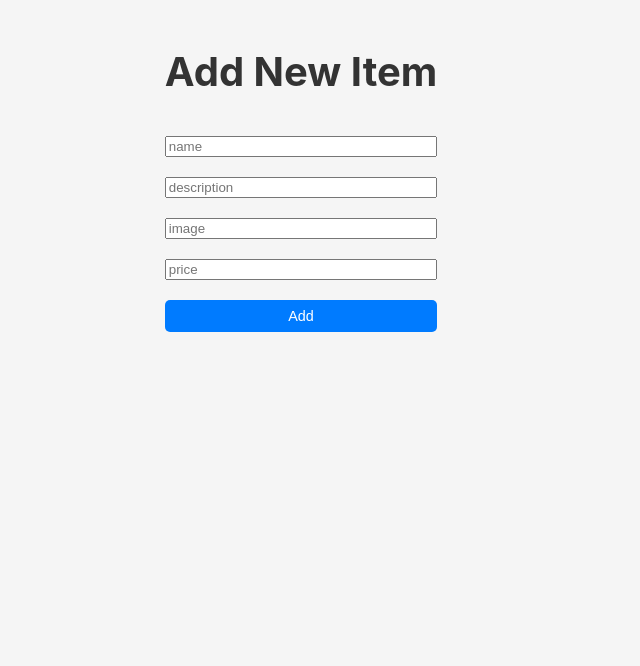
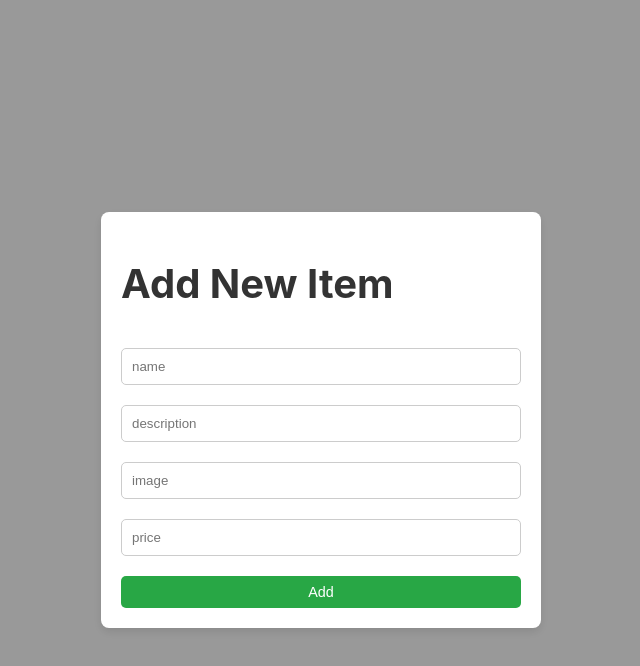
Before and after one commit to AndyParmesan/gunpla_marketplace, a React (Create React App) app in the folder frontend/: page /add in a window 1280 px wide. Shown: the top 666 px of the page, without its empty margins (339-979 px from the left). Built offline with nearby package versions, Linux system fonts and the light colour scheme.

Commit message:
Add orders, View Cart, Shop Now, and Checkout

```diff
--- a/frontend/src/App.js
+++ b/frontend/src/App.js
@@ -1,26 +1,23 @@
-import{
-  BrowserRouter,
-  Routes,
-  Route,
-
-} from "react-router-dom";
+import { BrowserRouter as Router, Routes, Route } from "react-router-dom";
+import { useState } from "react";
 import Gunpla from "./pages/Gunpla";
 import Update from "./pages/Update";
 import Add from "./pages/Add";
-import "./styles.css"
+import Orders from "./pages/Orders";
+import "./styles.css";
 
 function App() {
+  const [orders, setOrders] = useState([]);
+
   return (
-    <div className="App">
-      <BrowserRouter>
+    <Router>
       <Routes>
-        <Route path="/" element={<Gunpla/>}></Route>
-        <Route path="/Add" element= {<Add/>}></Route>
-        <Route path="/Update/:id" element= {<Update/>}></Route>
-
+        <Route path="/" element={<Gunpla setOrders={setOrders} />} />
+        <Route path="/add" element={<Add />} />
+        <Route path="/update/:id" element={<Update />} />
+        <Route path="/orders" element={<Orders orders={orders} setOrders={setOrders} />} />
       </Routes>
-      </BrowserRouter>
-    </div>
+    </Router>
   );
 }
 
--- a/frontend/src/pages/Add.jsx
+++ b/frontend/src/pages/Add.jsx
@@ -1,9 +1,9 @@
-import axios from 'axios'
-import React, { useState } from 'react'
-import { useNavigate } from 'react-router-dom'
+import React, { useState } from 'react';
+import axios from 'axios';
+import { useNavigate } from 'react-router-dom';
 
 const Add = () => {
-  const [Gunpla, setGunpla] = useState({
+  const [gunpla, setGunpla] = useState({
     prod_name: "",
     prod_description: "",
     price: null,
@@ -17,28 +17,48 @@ const Add = () => {
 
   const handleClick = async (e) => {
     e.preventDefault();
-    // Validation
-    if (!Gunpla.prod_name || !Gunpla.prod_description || !Gunpla.price || !Gunpla.image) {
+    if (!gunpla.prod_name || !gunpla.prod_description || !gunpla.price || !gunpla.image) {
       alert("Please fill in all fields.");
       return;
     }
     try {
-      await axios.post("http://localhost:8800/Gunpla", Gunpla);
+      await axios.post("http://localhost:8800/gunpla", gunpla);
       navigate("/");
     } catch (err) {
-      console.log(err);
+      console.error(err);
     }
   };
 
   return (
-    <div className="form">
-      <h1>Add New Item</h1>
-      <input type="text" placeholder="name" onChange={handleChange} name="prod_name" />
-      <input type="text" placeholder="description" onChange={handleChange} name="prod_description" />
-      <input type="text" placeholder="image" onChange={handleChange} name="image" />
-      <input type="number" placeholder="price" onChange={handleChange} name="price" />
-
-      <button onClick={handleClick}>Add</button>
+    <div className="form-container">
+      <div className="form">
+        <h1>Add New Item</h1>
+        <input
+          type="text"
+          placeholder="name"
+          onChange={handleChange}
+          name="prod_name"
+        />
+        <input
+          type="text"
+          placeholder="description"
+          onChange={handleChange}
+          name="prod_description"
+        />
+        <input
+          type="text"
+          placeholder="image"
+          onChange={handleChange}
+          name="image"
+        />
+        <input
+          type="number"
+          placeholder="price"
+          onChange={handleChange}
+          name="price"
+        />
+        <button onClick={handleClick}>Add</button>
+      </div>
     </div>
   );
 };
--- /dev/null
+++ b/frontend/src/pages/Orders.jsx
@@ -0,0 +1,83 @@
+import React from "react";
+import { Link } from "react-router-dom";
+
+const Orders = ({ orders, setOrders }) => {
+  // Calculate total price
+  const totalPrice = orders.reduce((sum, item) => sum + item.price, 0);
+
+  // Remove an item from the cart
+  const handleRemove = (index) => {
+    const updatedOrders = orders.filter((_, i) => i !== index);
+    setOrders(updatedOrders);
+  };
+
+  // Handle checkout (clear cart)
+  const handleCheckout = () => {
+    if (orders.length === 0) {
+      alert("Your cart is empty. Add some items before checking out!");
+      return;
+    }
+
+    // Simulate a successful checkout
+    alert("Thank you for your purchase! Your order has been placed.");
+    setOrders([]); // Clear the cart
+  };
+
+  return (
+    <div className="Orders">
+      <h1>Your Orders</h1>
+      {orders.length === 0 ? (
+        <p>
+          No items in your cart yet! <Link to="/">Shop Now</Link>
+        </p>
+      ) : (
+        <>
+          {/* Order Summary */}
+          <div className="OrderSummary">
+            <h2>Order Summary</h2>
+            <p>Total Items: {orders.length}</p>
+            <p>Total Price: ${totalPrice.toFixed(2)}</p>
+          </div>
+
+          {/* Cart Items */}
+          <div className="Gunpla">
+            {orders.map((item, index) => (
+              <div className="Gunpla-item" key={index}>
+                {item.image && (
+                  <img
+                    src={`http://localhost:8800/uploads/${item.image}`}
+                    alt={item.prod_name}
+                    style={{ width: "200px", height: "auto" }}
+                  />
+                )}
+                <h2>{item.prod_name}</h2>
+                <p>{item.prod_description}</p>
+                <span>${item.price.toFixed(2)}</span>
+                <button
+                  className="remove"
+                  onClick={() => handleRemove(index)}
+                >
+                  Remove from Cart
+                </button>
+              </div>
+            ))}
+          </div>
+
+          {/* Buttons Section */}
+          <div className="Buttons">
+            <button className="checkout" onClick={handleCheckout}>
+              Checkout
+            </button>
+            <button className="continue-shopping">
+              <Link to="/" style={{ textDecoration: "none", color: "white" }}>
+                Continue Shopping
+              </Link>
+            </button>
+          </div>
+        </>
+      )}
+    </div>
+  );
+};
+
+export default Orders;
--- a/frontend/src/pages/Update.jsx
+++ b/frontend/src/pages/Update.jsx
@@ -1,15 +1,14 @@
-import axios from "axios";
-import React, { useState, useEffect } from "react";
-import { useLocation, useNavigate } from "react-router-dom";
+import React, { useState, useEffect } from 'react';
+import axios from 'axios';
+import { useLocation, useNavigate } from 'react-router-dom';
 
 const Update = () => {
-  const [Gunpla, setGunpla] = useState({
+  const [gunpla, setGunpla] = useState({
     prod_name: "",
     prod_description: "",
     price: null,
     image: "",
   });
-
   const navigate = useNavigate();
   const location = useLocation();
   const gunplaId = location.pathname.split("/")[2];
@@ -20,7 +19,7 @@ const Update = () => {
         const response = await axios.get(`http://localhost:8800/gunpla/${gunplaId}`);
         setGunpla(response.data);
       } catch (err) {
-        console.log(err);
+        console.error(err);
       }
     };
     fetchGunplaData();
@@ -32,52 +31,48 @@ const Update = () => {
 
   const handleClick = async (e) => {
     e.preventDefault();
-    console.log("Gunpla state:", Gunpla);  // Debug: Check if state is updated correctly
-    if (!Gunpla.prod_name || !Gunpla.prod_description || !Gunpla.price || !Gunpla.image) {
-      alert("Please fill in all fields.");
-      return;
-    }
     try {
-      await axios.put(`http://localhost:8800/gunpla/${gunplaId}`, Gunpla);
+      await axios.put(`http://localhost:8800/gunpla/${gunplaId}`, gunpla);
       navigate("/");
     } catch (err) {
-      console.log(err);
+      console.error(err);
     }
   };
 
   return (
+    <div className="form-container">
       <div className="form">
-      <h1>Update Gunpla Item</h1>
+        <h1>Update Gunpla</h1>
         <input
           type="text"
           placeholder="name"
-        value={Gunpla.prod_name}
+          value={gunpla.prod_name}
           onChange={handleChange}
           name="prod_name"
         />
         <input
           type="text"
           placeholder="description"
-        value={Gunpla.prod_description}
+          value={gunpla.prod_description}
           onChange={handleChange}
           name="prod_description"
         />
         <input
           type="text"
           placeholder="image"
-        value={Gunpla.image}
+          value={gunpla.image}
           onChange={handleChange}
           name="image"
         />
         <input
           type="number"
           placeholder="price"
-        value={Gunpla.price}
+          value={gunpla.price}
           onChange={handleChange}
           name="price"
         />
-
         <button onClick={handleClick}>Update</button>
+      </div>
     </div>
   );
 };
--- a/frontend/src/styles.css
+++ b/frontend/src/styles.css
@@ -1,3 +1,4 @@
+/* General Styling */
 .App {
   height: 100vh;
   padding: 20px 50px;
@@ -6,7 +7,7 @@
   justify-content: flex-start;
   align-items: center;
   text-align: center;
-  background-color: #f5f5f5; /* Subtle background color */
+  background-color: #f5f5f5;
 }
 
 h1 {
@@ -15,6 +16,29 @@ h1 {
   color: #333;
 }
 
+/* Container for buttons */
+.buttons-container {
+  display: flex; /* Arrange buttons side by side */
+  gap: 20px; /* Adds a gap between the buttons */
+  margin-bottom: 20px; /* Adds space below the buttons */
+  justify-content: center; /* Centers the buttons horizontally */
+}
+
+/* Button Styles */
+.add-button, .view-cart {
+  padding: 10px 20px;
+  cursor: pointer;
+  font-size: 1rem;
+  border-radius: 5px;
+  color: white;
+  background-color: #28a745;
+}
+
+.add-button:hover, .view-cart:hover {
+  background-color: #218838;
+}
+
+/* Gunpla List and Items */
 .Gunpla {
   display: grid;
   grid-template-columns: repeat(auto-fill, minmax(250px, 1fr)); /* Responsive grid layout */
@@ -22,6 +46,7 @@ h1 {
   width: 100%;
 }
 
+/* Gunpla Item */
 .Gunpla-item {
   background-color: #fff;
   border: 1px solid #ddd;
@@ -38,8 +63,8 @@ h1 {
 }
 
 .Gunpla-item img {
-  width: 100%; /* Full width of the container */
-  height: auto; /* Maintain aspect ratio */
+  width: 100%;
+  height: auto;
   object-fit: cover;
   border-radius: 8px;
   margin-bottom: 10px;
@@ -71,6 +96,7 @@ h1 {
   align-items: center;
 }
 
+/* Styling for buttons */
 button {
   padding: 8px 12px;
   font-size: 0.9rem;
@@ -85,34 +111,147 @@ button:hover {
   background-color: #0056b3;
 }
 
-.add-button {
-  margin-top: 20px;
+
+/* Add & View Cart Buttons */
+.add-button, .view-cart {
   padding: 10px 20px;
+  cursor: pointer;
   font-size: 1rem;
+  border-radius: 5px;
+  color: white;
   background-color: #28a745;
-  color: #fff;
-  border: none;
-  border-radius: 5px;
+  margin-bottom: 10px; /* Add a small gap below each button */
 }
 
-.add-button:hover {
+.add-button:hover, .view-cart:hover {
   background-color: #218838;
 }
-.Gunpla {
-  display: grid;
-  grid-template-columns: repeat(auto-fill, minmax(250px, 1fr));
-  gap: 20px;
-  width: 100%;
+
+/* Optional: Create a specific container for the buttons */
+.buttons-container {
+  display: flex;
+  flex-direction: column; /* Stack the buttons vertically */
+  gap: 15px; /* Adjust the gap between the buttons */
+  align-items: center;
 }
 
+/* Add Item Form */
+.form-container {
+  display: flex;
+  justify-content: center;
+  align-items: center;
+  padding: 20px;
+  height: 100vh;
+}
+
+.form {
+  display: flex;
+  flex-direction: column;
+  gap: 20px;
+  width: 400px; /* Limit form width */
+  background-color: white;
+  padding: 20px;
+  border-radius: 8px;
+  box-shadow: 0 4px 10px rgba(0, 0, 0, 0.1);
+}
+
+input[type="text"], input[type="number"] {
+  padding: 10px;
+  border-radius: 5px;
+  border: 1px solid #ccc;
+}
+
+button {
+  background-color: #28a745;
+}
+
+button:hover {
+  background-color: #218838;
+}
+
+/* Order Summary and Checkout */
+.OrderSummary {
+  border: 1px solid #ccc;
+  padding: 20px;
+  margin-bottom: 20px;
+  background-color: #f9f9f9;
+}
+
+.OrderSummary h2 {
+  margin-bottom: 10px;
+  color: #333;
+}
+
+.OrderSummary p {
+  font-size: 16px;
+  margin: 5px 0;
+}
+
+/* Remove Item and Checkout Buttons */
+.Gunpla-item button.remove {
+  background-color: red;
+  color: white;
+  border: none;
+  padding: 8px 12px;
+  cursor: pointer;
+  margin-top: 10px;
+}
+
+.Gunpla-item button.remove:hover {
+  background-color: darkred;
+}
+
+button.checkout {
+  background-color: green;
+  color: white;
+  border: none;
+  padding: 10px 15px;
+  font-size: 16px;
+  cursor: pointer;
+  margin-top: 20px;
+}
+
+button.checkout:hover {
+  background-color: darkgreen;
+}
+
+.Buttons {
+  margin-top: 20px;
+  display: flex;
+  gap: 10px;
+}
+
+button.continue-shopping {
+  background-color: blue;
+  color: white;
+  border: none;
+  padding: 10px 15px;
+  font-size: 16px;
+  cursor: pointer;
+}
+
+button.continue-shopping:hover {
+  background-color: darkblue;
+}
+
+/* Ensure both forms (Add and Update) are centered */
+.form-container, .update-form {
+  display: flex;
+  justify-content: center;
+  align-items: center;
+  padding: 20px;
+  height: 100vh;
+  position: fixed; /* Make sure it stays in place */
+  top: 0;
+  left: 0;
+  width: 100%;
+  background-color: rgba(0, 0, 0, 0.4); /* Optional background overlay */
+  z-index: 1000;
+}
+
+/* Responsive Design */
 @media (max-width: 768px) {
   .Gunpla {
     grid-template-columns: 1fr 1fr;
   }
 }
-
-.form{
-  display: flex;
-  flex-direction: column;
-  gap: 20px;
-}
```
Also changed, not shown: frontend/src/pages/Gunpla.jsx (+21 -15 lines), 1 other file (tests, documents, lock files or other folders). Lines whose indentation alone changed are shown as unchanged.
